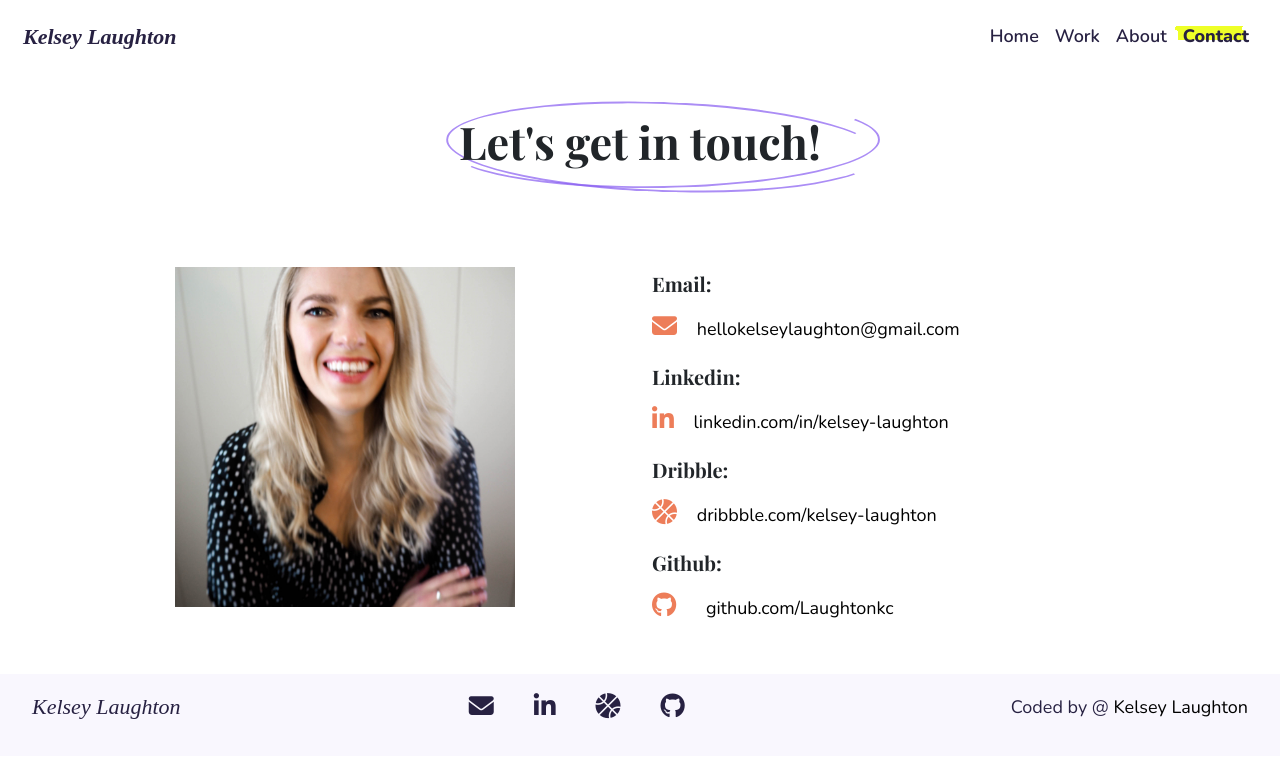
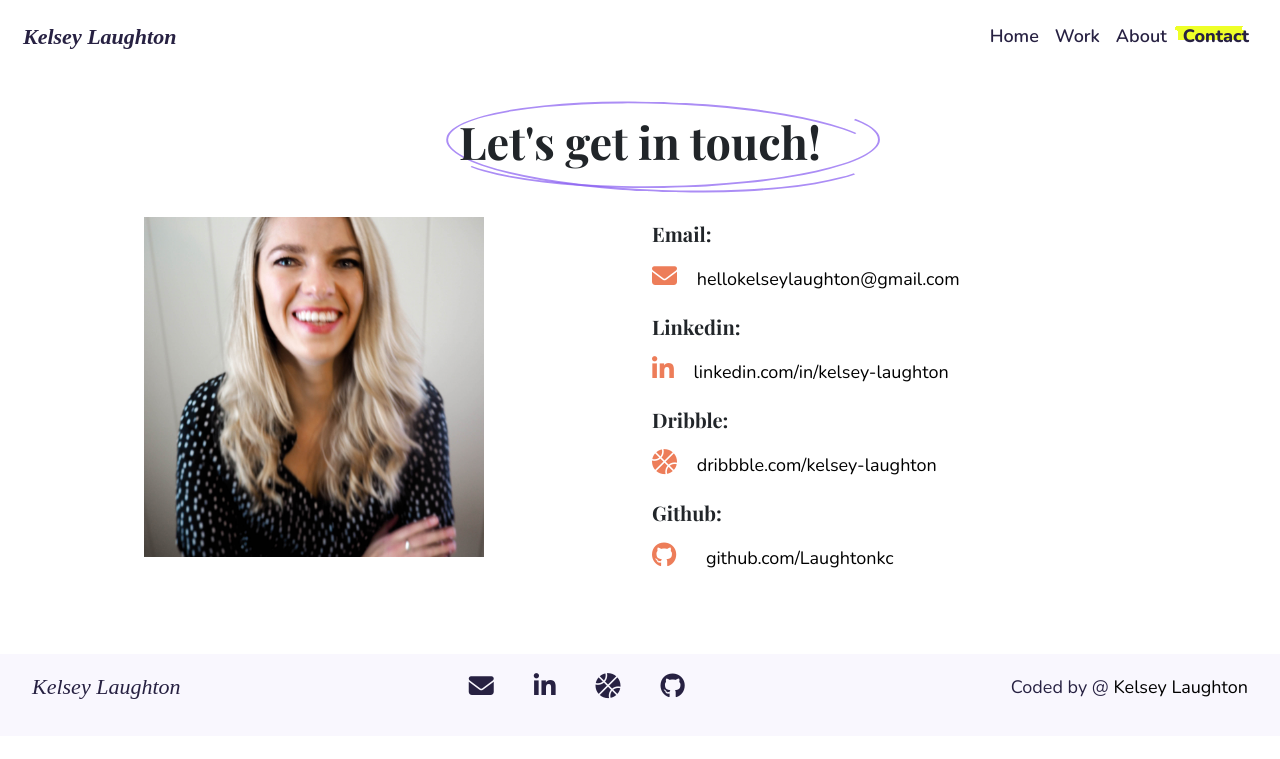
Before and after one commit to Laughtonkc/Shecodes-portfolio-final-project, a plain HTML site: page contact.html in a window 1280 px wide. Drawn offline with nearby package versions, Linux system fonts and the light colour scheme; a web font is replaced by a local one.

Commit message:
trying to fix a spacing issue

```diff
--- a/contact.html
+++ b/contact.html
@@ -137,14 +137,12 @@
         </ul>
       </div>
     </nav>
-<span class="sketch-highlight-contact">
+
+
     <div class="contact-container">
       <h1 class="mt-4 mb-4 text-center page-header">
-  <span class="circle-sketch-highlight"> Let's get in touch!</span>
+    <span class="circle-sketch-highlight"> Let's get in touch!</span>
       </h1>
-    </div>
-
-    <div class="container">
       <div class="cotact-info-container">
         <div class="row">
           <div class="col-md-6">
@@ -167,6 +165,7 @@
                 >hellokelseylaughton@gmail.com</a
               >
             </p>
+
             <h2>Linkedin:</h2>
             <p class="contact-info">
               <i class="fab fa-linkedin-in"></i>
@@ -199,15 +198,14 @@
                 github.com/Laughtonkc
               </a>
             </p>
-          </div>
         </div>
       </div>
+    </div>
     </div>
     <footer>
       <div class="container-fluid">
         <div class="row">
           <div class="col">
-
             <h5 class="logo d-none d-sm-block">Kelsey Laughton</h5>
             <h5 class="logo d-block d-sm-none">KL</h5>
           </div>
@@ -268,6 +266,5 @@
         </div>
       </div>
     </footer>
-    </div>
   </body>
 </html>
```
